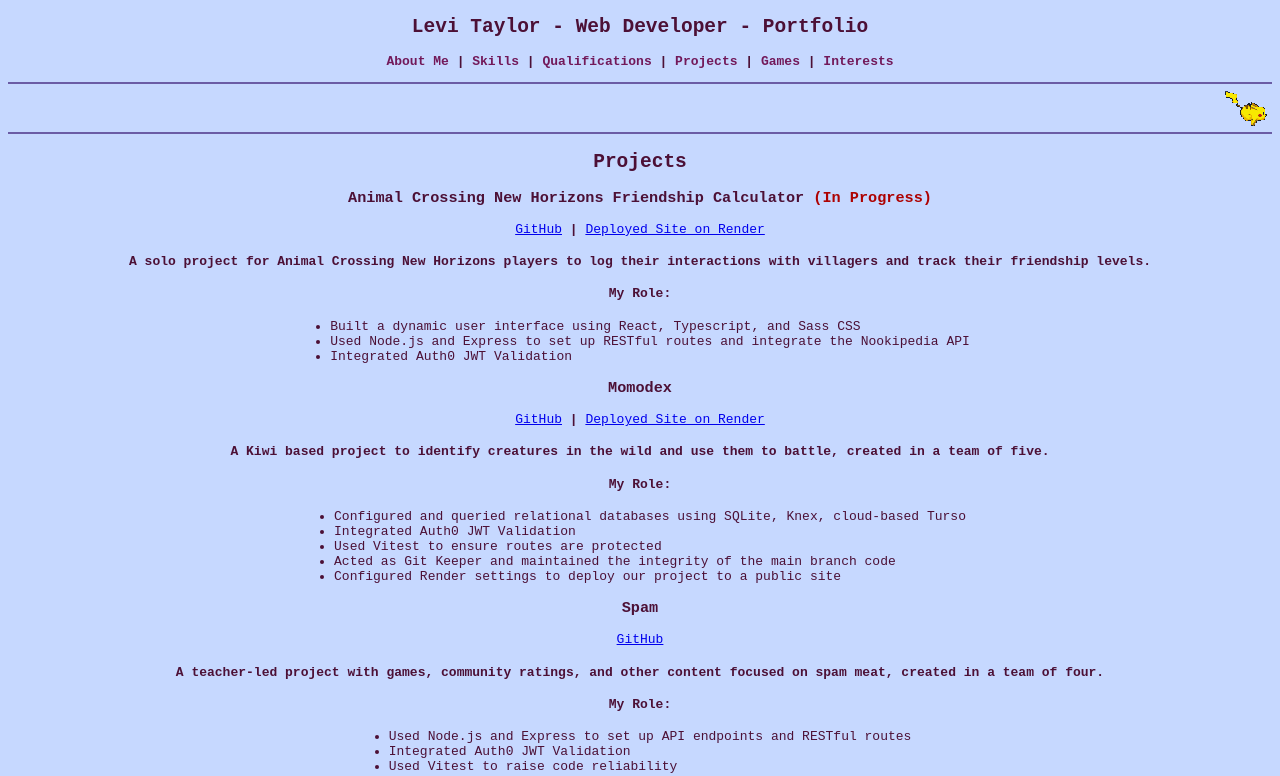
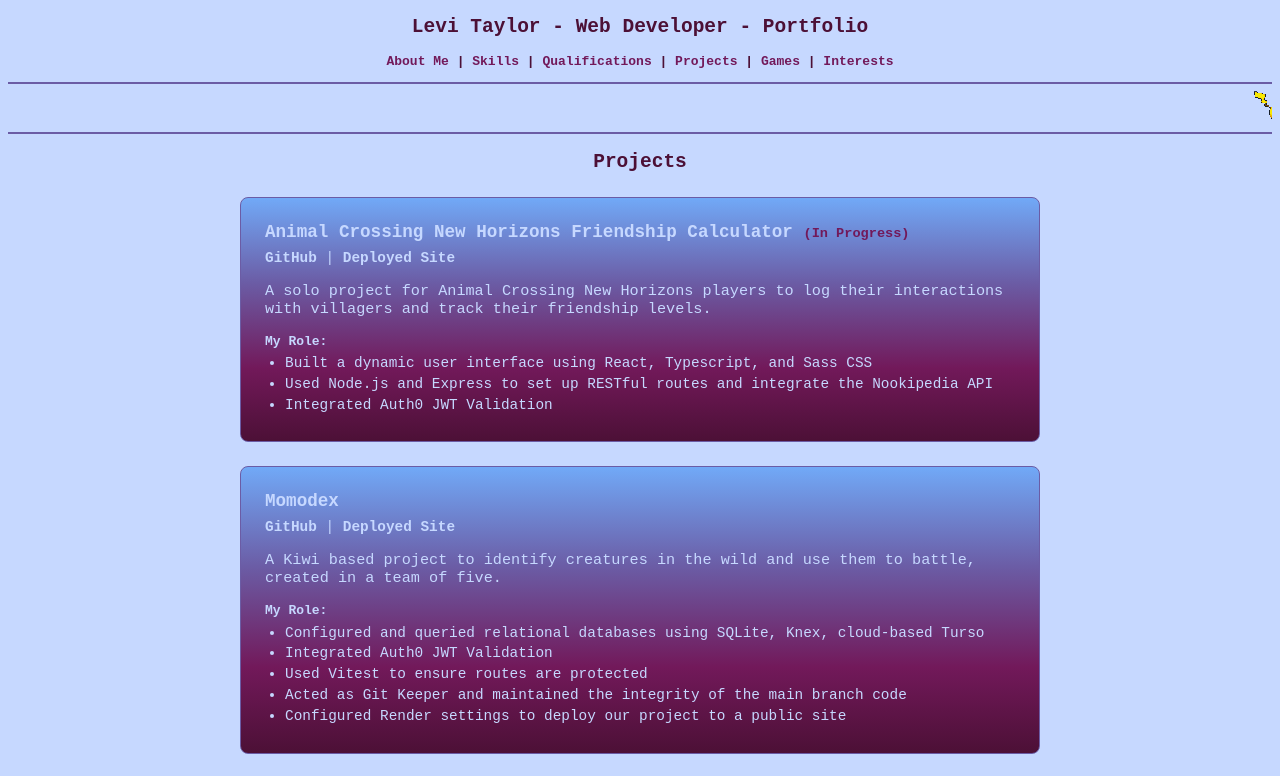
Before and after one commit to Levi-Taylor-Hotoke-26/portfolio, a React (Vite) app: page /projects in a window 1280 px wide. Shown: the top 776 px of the page. Built offline with nearby package versions, Linux system fonts and the light colour scheme.

Commit message:
fix(accessibility): WAVE fix on Projects

```diff
--- a/client/src/views/Projects.tsx
+++ b/client/src/views/Projects.tsx
@@ -3,31 +3,36 @@ import { projectsData } from '../data/projectData.ts';
 export default function Projects() {
   return (
     <section id="projects">
-      <h2>Projects</h2>
+      <h2 className="projects-main-title">Projects</h2>
+
+      <div className="projects-container">
         {projectsData.map((project) => (
           <div key={project.id} className="project-card">
-          <h3>
-            {project.title}{' '}
-            {project.status && <span style={{ color: '#ad0202' }}>{project.status}</span>}
+            <h3 className="project-title">
+              {project.title} <span className="project-status">{project.status}</span>
             </h3>
-          <p>
+
+            <div className="project-links">
+              {project.githubUrl && (
                 <a href={project.githubUrl} target="_blank" rel="noreferrer">GitHub</a>
+              )}
+              {project.githubUrl && project.liveUrl && <span> | </span>}
               {project.liveUrl && (
-              <>
-                <b> | </b>
-                <a href={project.liveUrl} target="_blank" rel="noreferrer">Deployed Site on Render</a>
-              </>
+                <a href={project.liveUrl} target="_blank" rel="noreferrer">Deployed Site</a>
               )}
-          </p>
-          <h4>{project.description}</h4>
-          <h4>My Role:</h4>
-          <ul>
+            </div>
+
+            <p className="project-description">{project.description}</p>
+
+            <p className="role-heading">My Role:</p>
+            <ul className="role-list">
               {project.role.map((task, index) => (
                 <li key={index}>{task}</li>
               ))}
             </ul>
           </div>
         ))}
+      </div>
     </section>
   );
 }
--- a/styles/main.css
+++ b/styles/main.css
@@ -92,7 +92,6 @@ hr {
   transition: all 0.2s ease;
 }
 
-/* Projects */
 section ul {
   display: inline-block;
   text-align: left;
@@ -109,6 +108,84 @@ iframe {
   overflow: hidden;
   width: 100%;
   max-width: 900px;
+}
+
+/* Projects Section */
+#projects {
+  padding: 0 1rem;
+  max-width: 800px;
+  margin: 0 auto;
+}
+
+.projects-main-title {
+  color: #4C1036;
+  margin-bottom: 1.5rem;
+}
+
+.projects-container {
+  display: flex;
+  flex-direction: column;
+  gap: 1.5rem;
+}
+
+.project-card {
+  background: linear-gradient(180deg, #71A9F7 0%, #6B5CA5 35%, #72195A 70%, #4C1036 100%);
+  border: 1px solid #6B5CA5;
+  border-radius: 8px;
+  padding: 1.5rem;
+  text-align: left;
+  color: #C6D8FF;
+}
+
+.project-title {
+  margin: 0 0 0.5rem 0;
+  color: #C6D8FF;
+  font-size: 1.1rem;
+}
+
+.project-status {
+  font-size: 0.85rem;
+  color: #72195A;
+  font-weight: bold;
+}
+
+.project-links {
+  margin-bottom: 1rem;
+  font-size: 0.9rem;
+}
+
+.project-links a {
+  color: #C6D8FF;
+  font-weight: bold;
+  text-decoration: none;
+}
+
+.project-links a:hover {
+  color: #C6D8FF;
+  text-decoration: underline;
+}
+
+.project-description {
+  font-size: 0.95rem;
+  margin-bottom: 1rem;
+  color: #C6D8FF;
+}
+
+.role-heading {
+  font-weight: bold;
+  margin-bottom: 0.4rem;
+  color: #C6D8FF;
+}
+
+.role-list {
+  margin: 0;
+  padding-left: 20px;
+}
+
+.role-list li {
+  font-size: 0.9rem;
+  margin-bottom: 0.3rem;
+  color: #C6D8FF;
 }
 
 /* Interests */
```
Lines whose indentation alone changed are shown as unchanged.
